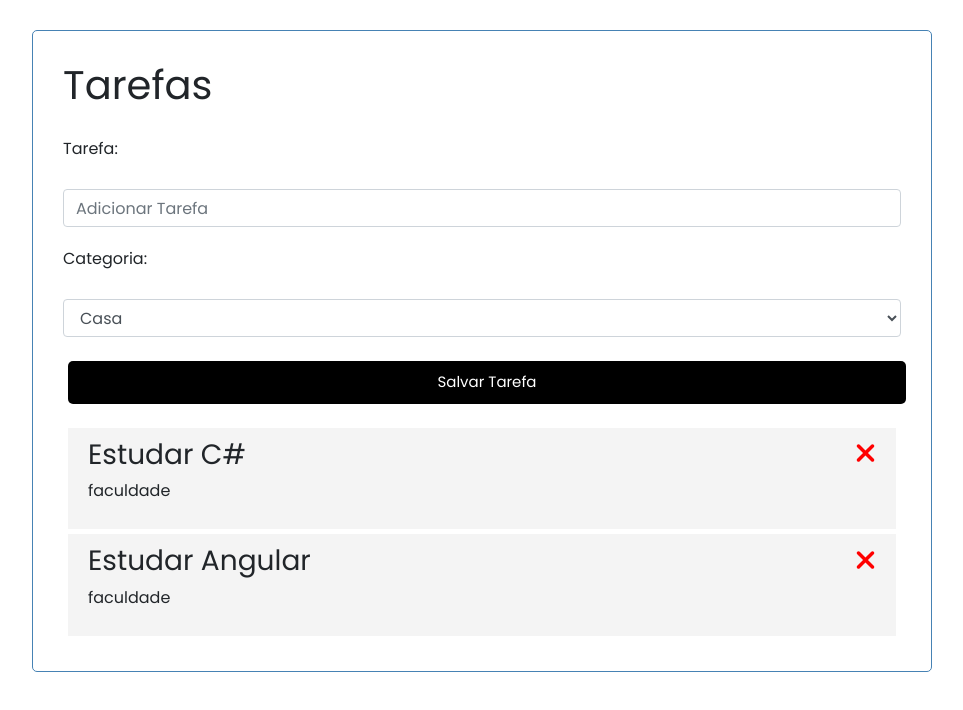
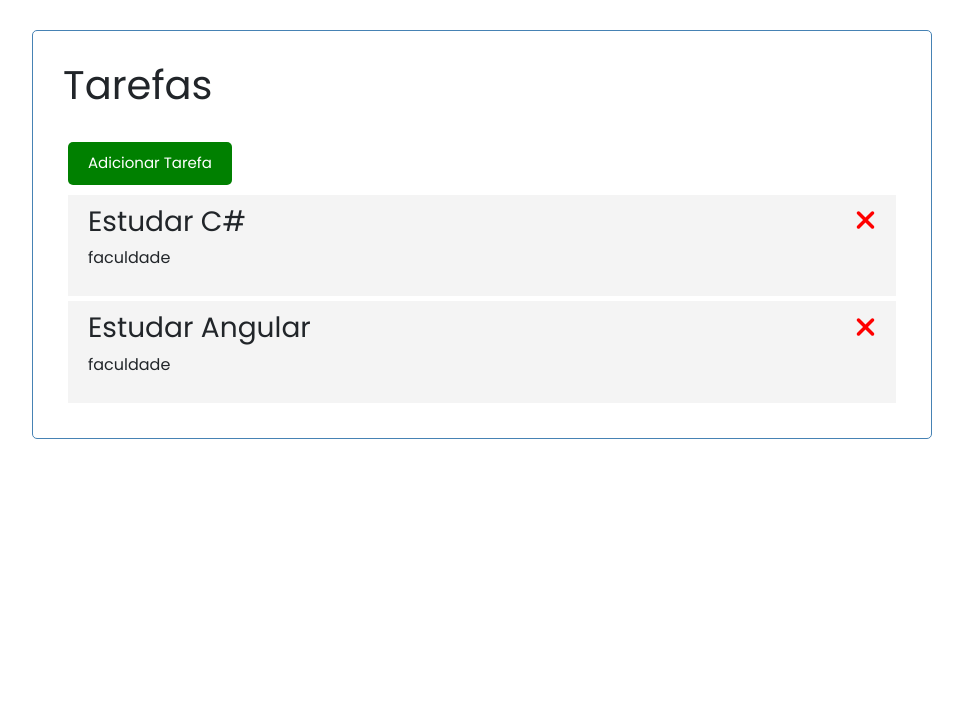
Before and after one commit to mateusfrazz/Lista-De-Tarefas, an Angular app: page / in a window 1280 px wide. Shown: the top 710 px of the page, without its empty margins (158-1121 px from the left). Built offline with nearby package versions, Linux system fonts and the light colour scheme; data requests are answered from the project's data file.

Commit message:
Finalização do Projeto

```diff
--- a/src/app/app.config.ts
+++ b/src/app/app.config.ts
@@ -1,6 +1,5 @@
 import { ApplicationConfig, provideZoneChangeDetection } from '@angular/core';
 import { provideRouter } from '@angular/router';
-
 import { routes } from './app.routes';
 import { provideClientHydration, withEventReplay } from '@angular/platform-browser';
 import { provideHttpClient } from '@angular/common/http';
--- a/src/app/components/add-task/add-task.component.html
+++ b/src/app/components/add-task/add-task.component.html
@@ -1,15 +1,24 @@
-<form (ngSubmit)="onSubmite()">
+@if (mostrarAddTarefa) {
+   <app-button text="Fechar" color="red"   (btnClick)="alteraVisualizacao(false)"></app-button>
+}@else {
+    <app-button text="Adicionar Tarefa" color="green"  (btnClick)="alteraVisualizacao(true)"></app-button>
+}
+
+
+
+<form (ngSubmit)="onSubmit()" *ngIf="mostrarAddTarefa" class="add-form">
     <div>
         <label for="text">Tarefa:</label>
         <input type="text" name="text"
                class="form-control"
-               placeholder="Adicionar Tarefa">
+               placeholder="Adicionar Tarefa"
+               id="text"
+               [(ngModel)]="tarefa">
     </div>
-</form>
 
 <div class="mb-4">
     <label for="categoria">Categoria:</label>
-    <select name="categoria" id="categoria" class="form-control">
+    <select name="categoria" id="categoria" class="form-control" [(ngModel)]="categoria">
         <option value="casa">Casa</option>
         <option value="trabalho">Trabalho</option>
         <option value="faculdade">Faculdade</option>
@@ -17,5 +26,7 @@
         <option value="lazer">Lazer</option>
     </select>
 </div>
+<input type="submit" value="Salvar Tarefa" class="btn btn-block mb-4">
 
-<input type="submit" value="Salvar Tarefa" class="btn btn-block mb-4">
+
+</form>
--- a/src/app/components/add-task/add-task.component.ts
+++ b/src/app/components/add-task/add-task.component.ts
@@ -1,15 +1,45 @@
-import { Component } from '@angular/core';
+import { Component, Output, EventEmitter } from '@angular/core';
+import { FormsModule } from '@angular/forms';
+import { Tarefa } from '../../interfaces/Tarefa';
+import { ButtonComponent } from '../button/button.component';
+import { CommonModule } from '@angular/common';
 
 @Component({
   selector: 'app-add-task',
-  imports: [],
+  standalone: true, // Adicione esta linha
+  imports: [FormsModule, ButtonComponent, CommonModule],
   templateUrl: './add-task.component.html',
   styleUrl: './add-task.component.css'
 })
 export class AddTaskComponent {
+  @Output() onAddTask = new EventEmitter<Tarefa>();
+
   tarefa: string = '';
-  categoria
-  onSubmite(){
+  categoria: string = '';
+  concluido: boolean = false;
+  mostrarAddTarefa: boolean = false;
 
+  onSubmit() {
+    if (!this.tarefa) {
+      alert('Adicione uma tarefa!');
+      return;
+    }
+
+    const novaTarefa = {
+      tarefa: this.tarefa,
+      categoria: this.categoria,
+      concluido: this.concluido
+    };
+
+    this.onAddTask.emit(novaTarefa);
+
+    this.tarefa = '';
+    this.categoria = '';
+    this.concluido = false;
+    this.mostrarAddTarefa = false; // Adicione esta linha para fechar o formulário após o envio
+  }
+
+  alteraVisualizacao(valor: boolean) {
+    this.mostrarAddTarefa = valor;
   }
 }
--- /dev/null
+++ b/src/app/components/button/button.component.html
@@ -0,0 +1 @@
+<button [ngStyle]="{'background': color }" class="btn" (click)="onClick()" >{{text}}</button>
--- /dev/null
+++ b/src/app/components/button/button.component.ts
@@ -0,0 +1,19 @@
+import { CommonModule } from '@angular/common';
+import { Component, Input, EventEmitter, Output } from '@angular/core';
+
+@Component({
+  selector: 'app-button',
+  imports: [CommonModule],
+  templateUrl: './button.component.html',
+  styleUrl: './button.component.css',
+  standalone:true,
+})
+export class ButtonComponent {
+    @Input() text: string = '';
+    @Input() color: string = '';
+    @Output() btnClick = new EventEmitter();
+
+    onClick(){
+      this.btnClick.emit();
+    }
+}
--- a/src/app/components/tasks/tasks.component.html
+++ b/src/app/components/tasks/tasks.component.html
@@ -1,4 +1,4 @@
-<app-add-task></app-add-task>
+<app-add-task (onAddTask)="AddTask($event)"></app-add-task>
 <app-task-item *ngFor="let tarefa of tarefas"
 [tarefa]="tarefa" (onDeleteTask)="deleteTask($event)"
  (onToggleConcluido)="toggleConcluido($event)"
--- a/src/app/components/tasks/tasks.component.ts
+++ b/src/app/components/tasks/tasks.component.ts
@@ -32,4 +32,11 @@ export class TasksComponent implements OnInit {
         tarefa.concluido = !tarefa.concluido;
         this.taskService.updateTask(tarefa).subscribe();
       }
+
+
+      AddTask(tarefa: Tarefa){
+        this.taskService.addTask(tarefa).subscribe((tarefa) => {
+          this.tarefas.push(tarefa);
+        })
+      }
 }
--- a/src/app/services/task.service.ts
+++ b/src/app/services/task.service.ts
@@ -23,4 +23,8 @@ export class TaskService {
   updateTask ( tarefa:Tarefa) : Observable<Tarefa>{
     return this.http.put<Tarefa>(`${this.apiUrl}/${tarefa.id}`,tarefa)
   }
+
+  addTask( tarefa: Tarefa) : Observable<Tarefa>{
+    return this.http.post<Tarefa>(`${this.apiUrl}`, tarefa)
+  }
 }
```
Also changed, not shown: src/app/components/button/button.component.css (added), 1 other file (tests, documents, lock files or other folders).
